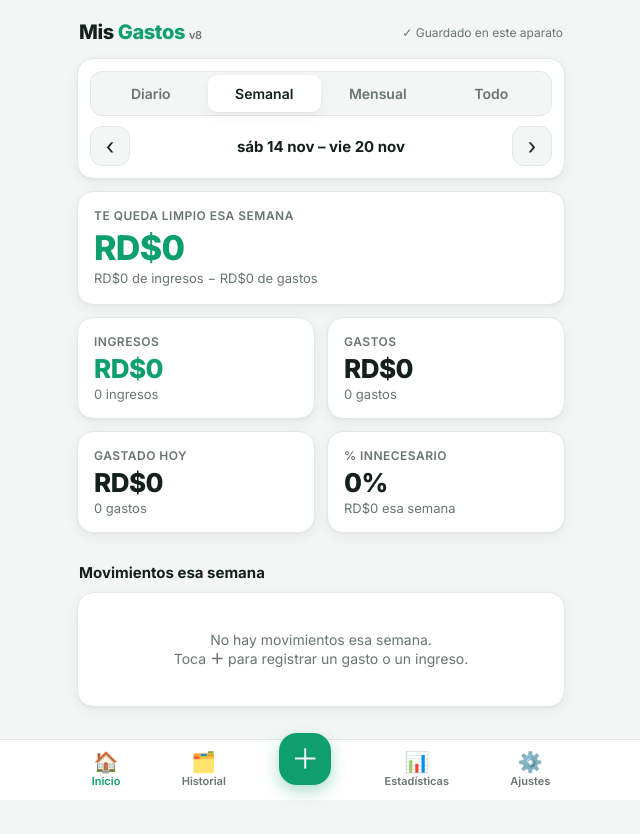
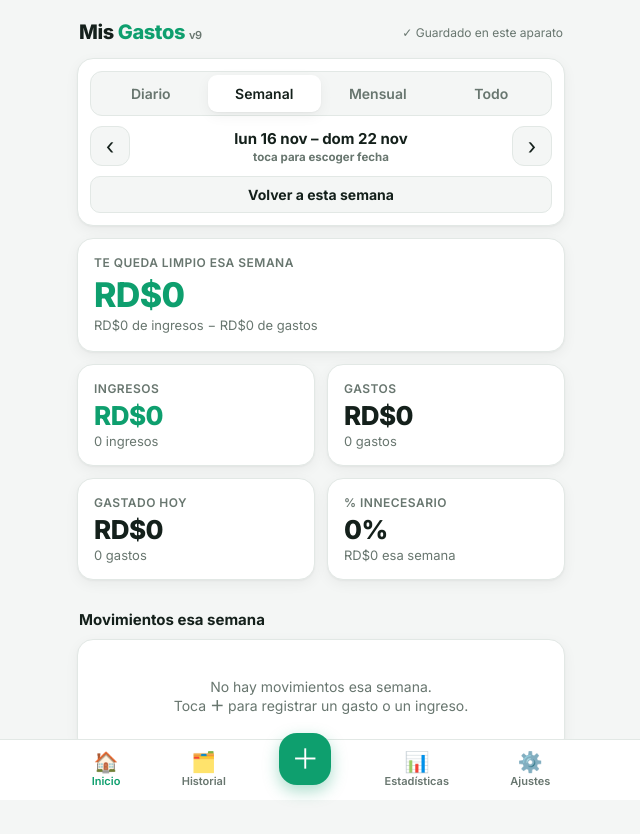
Before and after one commit to profesorshoprd-boop/mis-gastos, a plain HTML site: page index.html in a window 1280 px wide. Both pictures are taken after a click on the button "Anterior". Shown: the whole page, without its empty margins (319-959 px from the left). Drawn offline with Linux system fonts and the light colour scheme.

Commit message:
Semana de lunes a domingo; escoger fecha y volver a la semana actual
Co-Authored-By: Claude Opus 5.5 <noreply@anthropic.com>
Claude-Session: https://claude.ai/code/session_01JqLMgGv8xvib9JKfMfD8sS

```diff
--- a/index.html
+++ b/index.html
@@ -93,6 +93,7 @@ input:focus,select:focus,textarea:focus{border-color:var(--acc)}
 .pnav{display:flex;align-items:center;justify-content:space-between;gap:8px}
 .pnav button{width:40px;height:40px;border-radius:12px;border:1px solid var(--line);background:var(--bg);font-size:22px;cursor:pointer;line-height:1}
 .pnav div{font-weight:700;text-align:center;flex:1}
+#i-lbl{font-weight:700;text-align:center}
 .ftog{width:100%;padding:12px;border:1px solid var(--line);border-radius:12px;background:var(--bg);text-align:left;font-weight:600;cursor:pointer;display:flex;justify-content:space-between}
 .ftog b{color:var(--acc)}
 .flbl{font-size:12px;color:var(--muted);font-weight:700;text-transform:uppercase;letter-spacing:.04em;margin:14px 0 8px}
@@ -131,7 +132,7 @@ input:focus,select:focus,textarea:focus{border-color:var(--acc)}
 <body>
 <div class="app">
   <header>
-    <h1>Mis <span>Gastos</span> <small style="font-size:11px;color:var(--muted);font-weight:600">v8</small></h1>
+    <h1>Mis <span>Gastos</span> <small style="font-size:11px;color:var(--muted);font-weight:600">v9</small></h1>
     <div class="sync" id="sync">Cargando…</div>
   </header>
   <div class="notice" id="notice"></div>
@@ -142,7 +143,8 @@ input:focus,select:focus,textarea:focus{border-color:var(--acc)}
   <section class="view" id="v-inicio">
     <div class="card" style="padding:12px">
       <div class="seg" id="i-per" style="margin-bottom:10px"><button data-p="d">Diario</button><button data-p="w" class="on">Semanal</button><button data-p="m">Mensual</button><button data-p="t">Todo</button></div>
-      <div class="pnav" id="i-nav"><button id="i-prev" aria-label="Anterior">‹</button><div id="i-lbl"></div><button id="i-next" aria-label="Siguiente">›</button></div>
+      <div class="pnav" id="i-nav"><button id="i-prev" aria-label="Anterior">‹</button><label id="i-lblw" style="flex:1;position:relative;cursor:pointer"><div id="i-lbl"></div><div class="sub" style="text-align:center;font-size:11.5px">toca para escoger fecha</div><input type="date" id="i-pick" style="position:absolute;inset:0;opacity:0;width:100%;cursor:pointer"></label><button id="i-next" aria-label="Siguiente">›</button></div>
+      <button class="btn sm ghost" id="i-hoybtn" style="width:100%;margin-top:10px;display:none"></button>
     </div>
     <div class="card">
       <div class="lbl" id="i-limpiolbl">Te queda limpio esta semana</div>
@@ -366,12 +368,12 @@ function render(){
   if(view==="ajustes")renderAjustes();
   if(view==="agregar")renderCatsForm();
 }
-/* semana de sábado a viernes */
+/* semana de lunes a domingo */
 const ds=d=>d.getFullYear()+"-"+pad(d.getMonth()+1)+"-"+pad(d.getDate());
 function rangeFor(per,ref){const r=new Date(ref+"T12:00");
   if(per==="t")return["0000-01-01","9999-12-31"];
   if(per==="d")return[ref,ref];
-  if(per==="w"){const dw=(r.getDay()+1)%7;const a=new Date(r);a.setDate(r.getDate()-dw);const b=new Date(a);b.setDate(a.getDate()+6);return[ds(a),ds(b)]}
+  if(per==="w"){const dw=(r.getDay()+6)%7;const a=new Date(r);a.setDate(r.getDate()-dw);const b=new Date(a);b.setDate(a.getDate()+6);return[ds(a),ds(b)]}
   return[ds(new Date(r.getFullYear(),r.getMonth(),1)),ds(new Date(r.getFullYear(),r.getMonth()+1,0))]}
 function labelFor(per,a,b){const f=x=>{const d=new Date(x+"T12:00");return DIAS[d.getDay()]+" "+d.getDate()+" "+MESES[d.getMonth()].slice(0,3)};
   if(per==="t")return"Todo el tiempo";
@@ -386,6 +388,7 @@ function renderInicio(){
   $("i-nav").style.display=IP==="t"?"none":"";
   const[a,b]=rangeFor(IP,IR);$("i-lbl").textContent=labelFor(IP,a,b);
   const inR=i=>i.fecha>=a&&i.fecha<=b,actual=IR===today()||(a<=today()&&today()<=b);
+  const hb=$("i-hoybtn");hb.style.display=actual||IP==="t"?"none":"";hb.textContent="Volver a "+{d:"hoy",w:"esta semana",m:"este mes"}[IP]||"";$("i-pick").value=IR;
   const gs=allItems().filter(inR),is=allIng().filter(inR);
   const tg=gs.reduce((x,y)=>x+y.monto,0),ti=is.reduce((x,y)=>x+y.monto,0),bal=ti-tg;
   const nom={d:actual?"hoy":"ese día",w:actual?"esta semana":"esa semana",m:actual?"este mes":"ese mes",t:"en total"}[IP];
@@ -408,6 +411,8 @@ function renderInicio(){
   bindRows($("i-ult"));
 }
 $("i-per").querySelectorAll("button").forEach(b=>b.onclick=()=>{IP=b.dataset.p;IR=today();renderInicio()});
+$("i-hoybtn").onclick=()=>{IR=today();renderInicio()};
+$("i-pick").onchange=()=>{if($("i-pick").value){IR=$("i-pick").value;renderInicio()}};
 $("i-prev").onclick=()=>{IR=moveRef(IP,IR,-1);renderInicio()};$("i-next").onclick=()=>{IR=moveRef(IP,IR,1);renderInicio()};
 function fillCatSelect(sel){const v=sel.value;sel.innerHTML='<option value="">Todas</option>'+S.cfg.cats.map(c=>`<option value="${esc(c.n)}">${esc(c.e+" "+c.n)}</option>`).join("");sel.value=v}
 const H={per:"m",ref:null,tp:"",sel:new Set(),open:false};
@@ -656,7 +661,7 @@ document.addEventListener("visibilitychange",()=>{if(document.hidden&&getPin()&&
 if(getPin())lkShow("open");
 
 /* ---------- actualización automática ---------- */
-const VER="v8";
+const VER="v9";
 async function checkUpdate(){try{const r=await fetch("./index.html?t="+Date.now(),{cache:"no-store"});const t=await r.text();const m=t.match(/const VER="(v\d+)"/);
   if(m&&m[1]!==VER&&!$("sheet-bg").classList.contains("on")&&view!=="agregar"){toast("Actualizando a "+m[1]+"…");setTimeout(()=>location.replace("./?v="+m[1]),800)}}catch(e){}}
 setTimeout(checkUpdate,1500);
```
